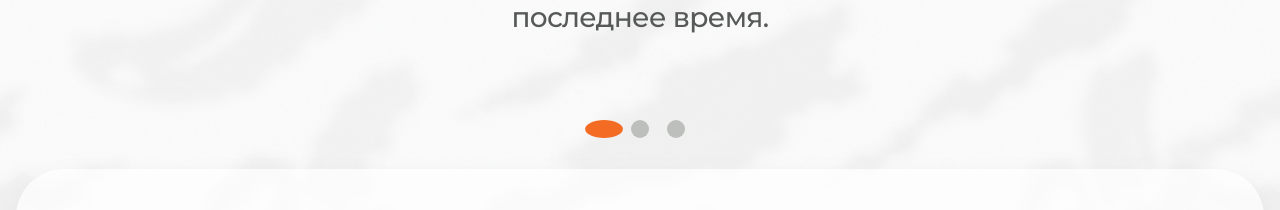
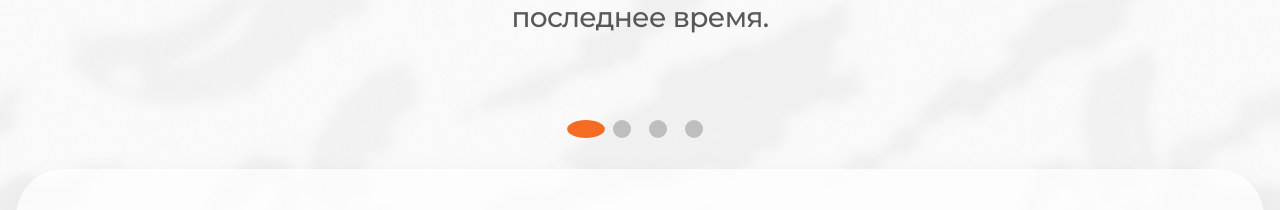
Before and after one commit to morf2/abizyana, a Next.js app: page / in a window 1280 px wide. Shown: the part 6569-6779 px from the top of the page. Built offline with nearby package versions, Linux system fonts and the light colour scheme.

Commit message:
Add adaptive rating system project

```diff
--- a/app/globals.css
+++ b/app/globals.css
@@ -433,6 +433,7 @@ html.photo-motion-ready .team-photo.is-photo-visible::after { animation: photo-s
 .project-logo-vostroy { max-width: 430px; }
 .project-logo-uno { width: min(48vw, 230px); height: 230px; overflow: hidden; border-radius: 50%; background: #f4efe9; }
 .project-logo-starship { width: min(42vw, 176px); height: 264px; }
+.project-logo-rating { width: min(68vw, 600px); height: auto; aspect-ratio: 5 / 2; }
 .project-slide p { max-width: 42ch; margin: 24px auto 0; color: var(--muted); font-size: clamp(17px, 2vw, 23px); font-weight: 500; line-height: 1.3; }
 .project-monkey { position: absolute; z-index: 1; right: 4%; bottom: 6%; width: clamp(72px, 8vw, 105px); height: auto; transform: rotate(9deg); }
 .project-arrow {
@@ -809,6 +810,7 @@ html.photo-motion-ready .team-photo.is-photo-visible::after { animation: photo-s
   .project-logo-frame { width: min(68vw, 290px); height: 160px; }
   .project-logo-uno { width: 172px; height: 172px; }
   .project-logo-starship { width: 150px; height: 224px; }
+  .project-logo-rating { width: min(62vw, 280px); height: auto; }
   .project-slide p { margin-top: 22px; font-size: 17px; }
   .project-monkey { right: -5px; bottom: 6%; width: 70px; opacity: .84; }
   .project-arrow { width: 42px; height: 42px; font-size: 21px; }
--- a/sections/Projects.tsx
+++ b/sections/Projects.tsx
@@ -23,6 +23,13 @@ const projects = [
       "Сайт футбольного клуба — сильная айдентика и удобная подача информации для игроков и болельщиков.",
     logo: "/starship-fc.webp",
     logoClass: "project-logo-starship",
+  },
+  {
+    name: "Рейтинговая система",
+    description:
+      "Создание рейтинговой системы с админ-панелью для образовательной организации.",
+    logo: "/rating-system.png",
+    logoClass: "project-logo-rating",
   },
 ];
 
```
Also changed, not shown: public/rating-system.png (added).
